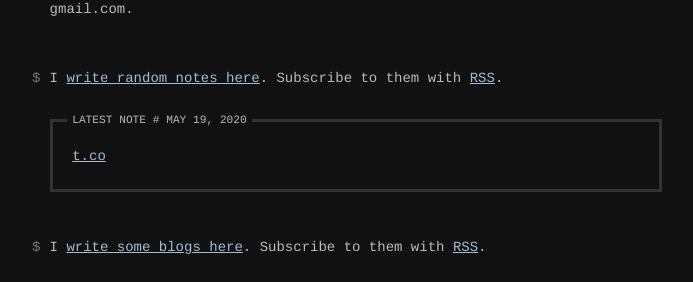
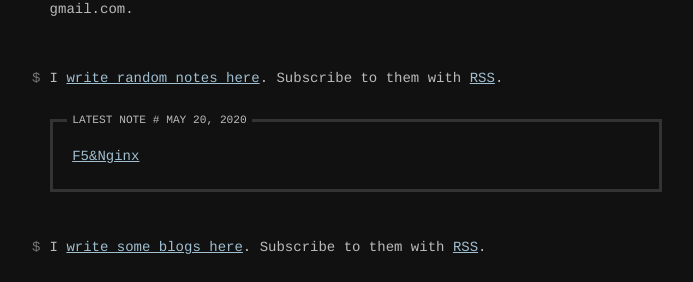
Before and after one commit to ssdr/site, a Jekyll site: the page built from index.html, in a window 1280 px wide. Shown: the part 242-524 px from the top of the page, without its empty margins (293-986 px from the left). Built offline with Jekyll 4.4.1, drawn with Linux system fonts in a browser that asks for light colours; comment, search, counter and statistics services are not loaded.

Commit message:
📝 Update an entry via micropub

```diff
--- a/_data/notes.yml
+++ b/_data/notes.yml
@@ -1,3 +1,7 @@
+- date: 2020/05/20 01:51
+  content: |
+    [F5&Nginx](https://wemeeting.gensee.com/webcast/site/entry/join-e64f117c27974ce09ec12ec32e439311?uid=1000004977&email=1000004977&nickName=%E5%88%98%E5%B2%A9&shouji=1000004977)
+
 - date: 2020/05/19 14:48
   content: |
      [t.co](https://t.co/fqThK8aiEN?ssr=true)
```
